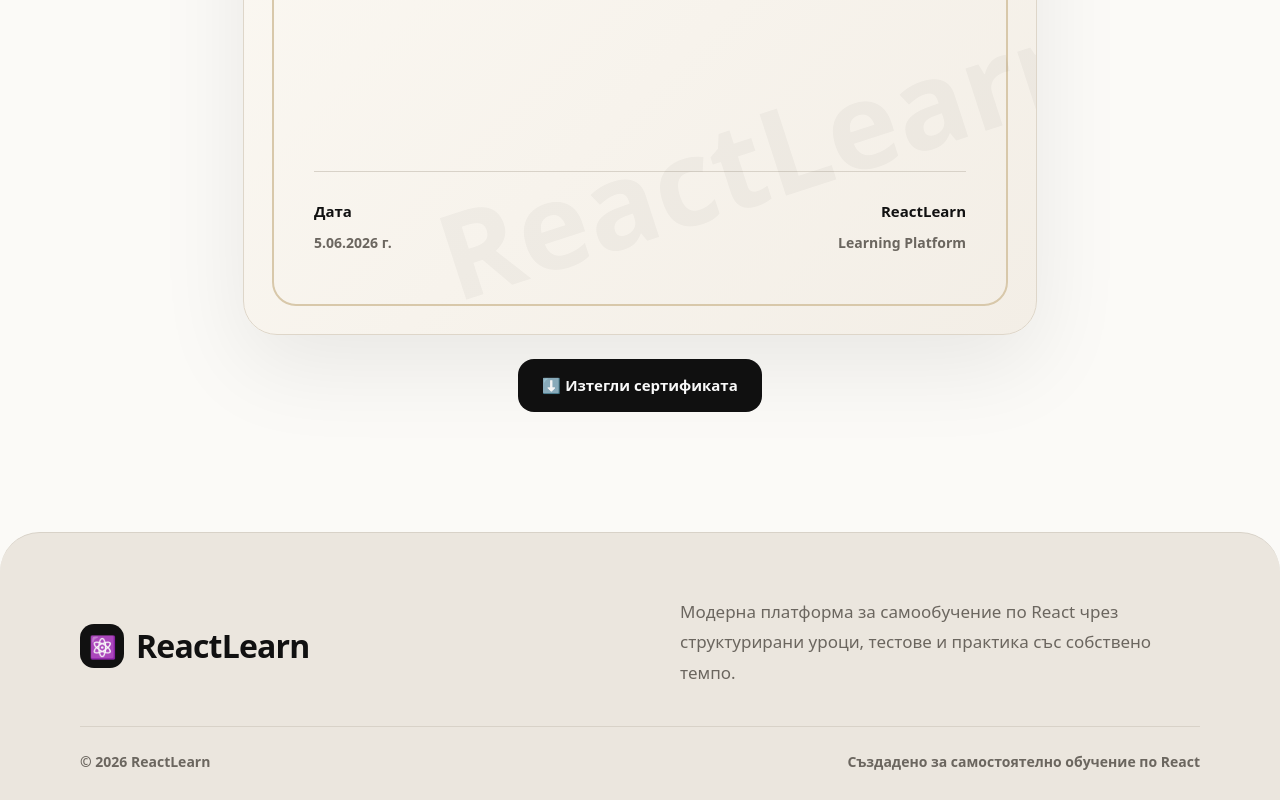
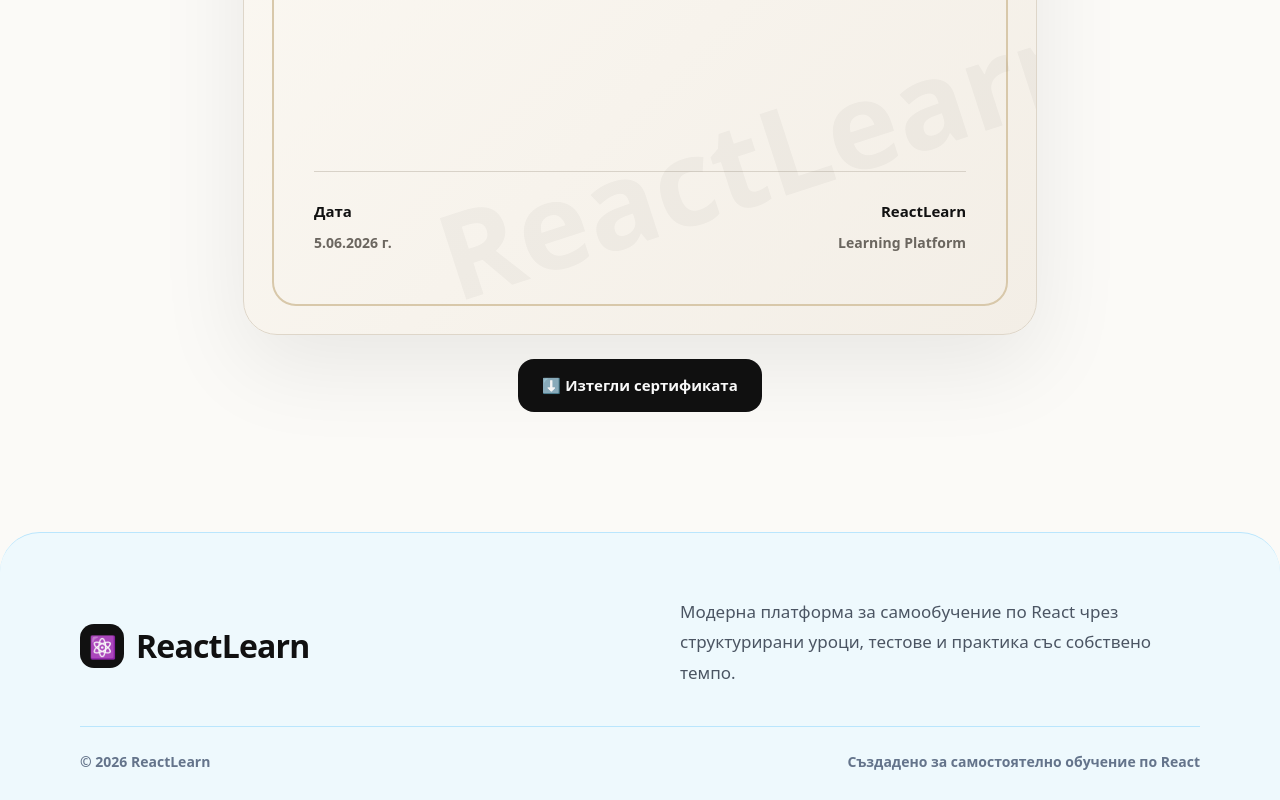
Before and after one commit to IvannIvannov/react-diploma-project, a React (Vite) app in the folder client/: page /certificate in a window 1280 px wide. Shown: the part 922-1722 px from the top of the page. Built offline with nearby package versions, Linux system fonts and the light colour scheme.

Commit message:
update footer with React-inspired color palette

```diff
--- a/client/src/components/Footer.css
+++ b/client/src/components/Footer.css
@@ -2,8 +2,8 @@
     margin-top: 70px;
     padding: 64px 80px 28px;
 
-    background: #ebe6de;
-    border-top: 1px solid #d8d2c8;
+    background: #eef9fd;
+    border-top: 1px solid #bae6fd;
     border-top-left-radius: 40px;
     border-top-right-radius: 40px;
 }
@@ -35,7 +35,7 @@
     max-width: 520px;
     margin: 0;
 
-    color: #6b665f;
+    color: #4b5563;
 
     font-size: 17px;
     line-height: 1.8;
@@ -44,7 +44,8 @@
 .footer-divider {
     margin: 38px 0 24px;
     height: 1px;
-    background: #d8d2c8;
+
+    background: #bae6fd;
 }
 
 .footer-bottom {
@@ -53,7 +54,7 @@
     align-items: center;
     gap: 20px;
 
-    color: #6b665f;
+    color: #64748b;
 
     font-size: 14px;
     font-weight: 700;
```
